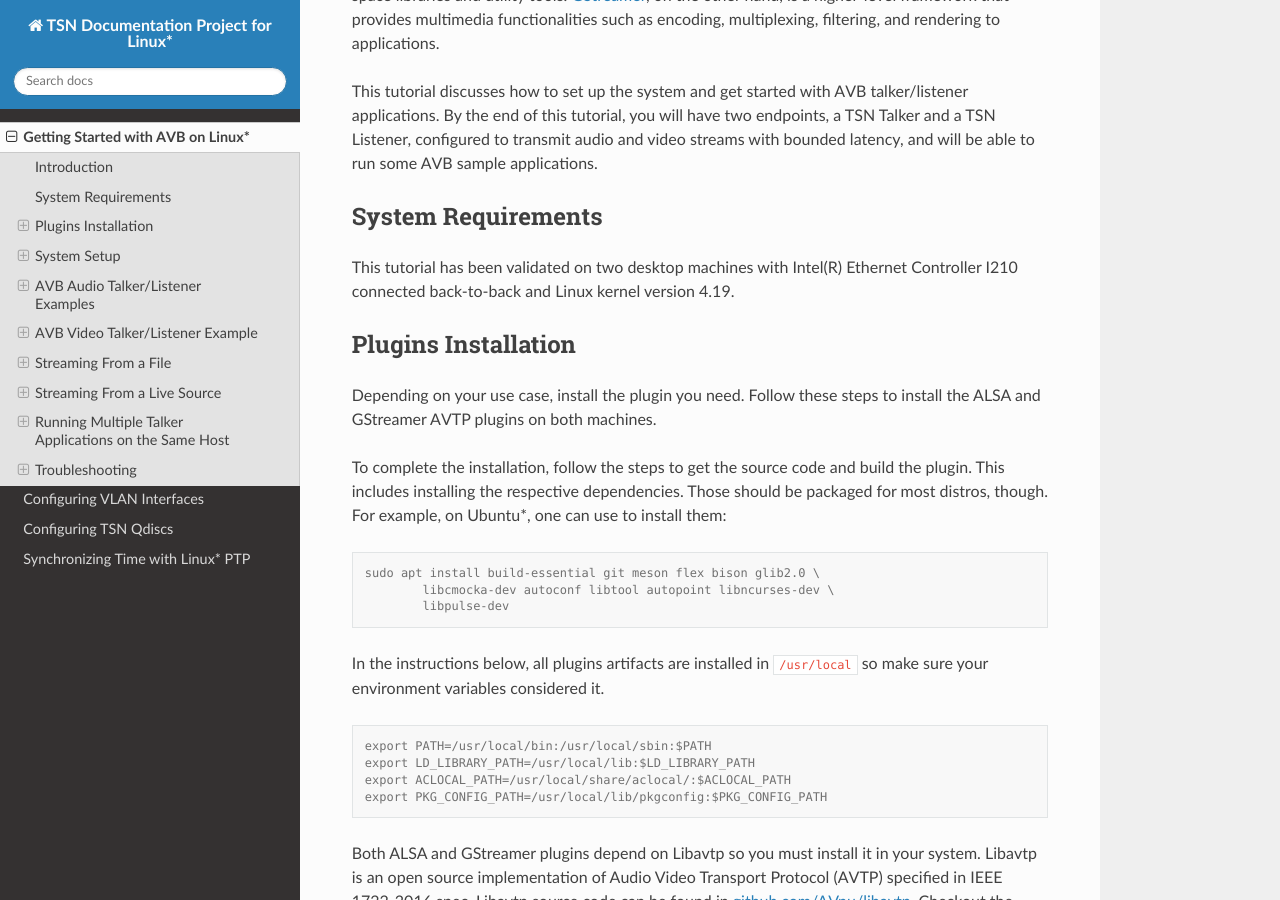
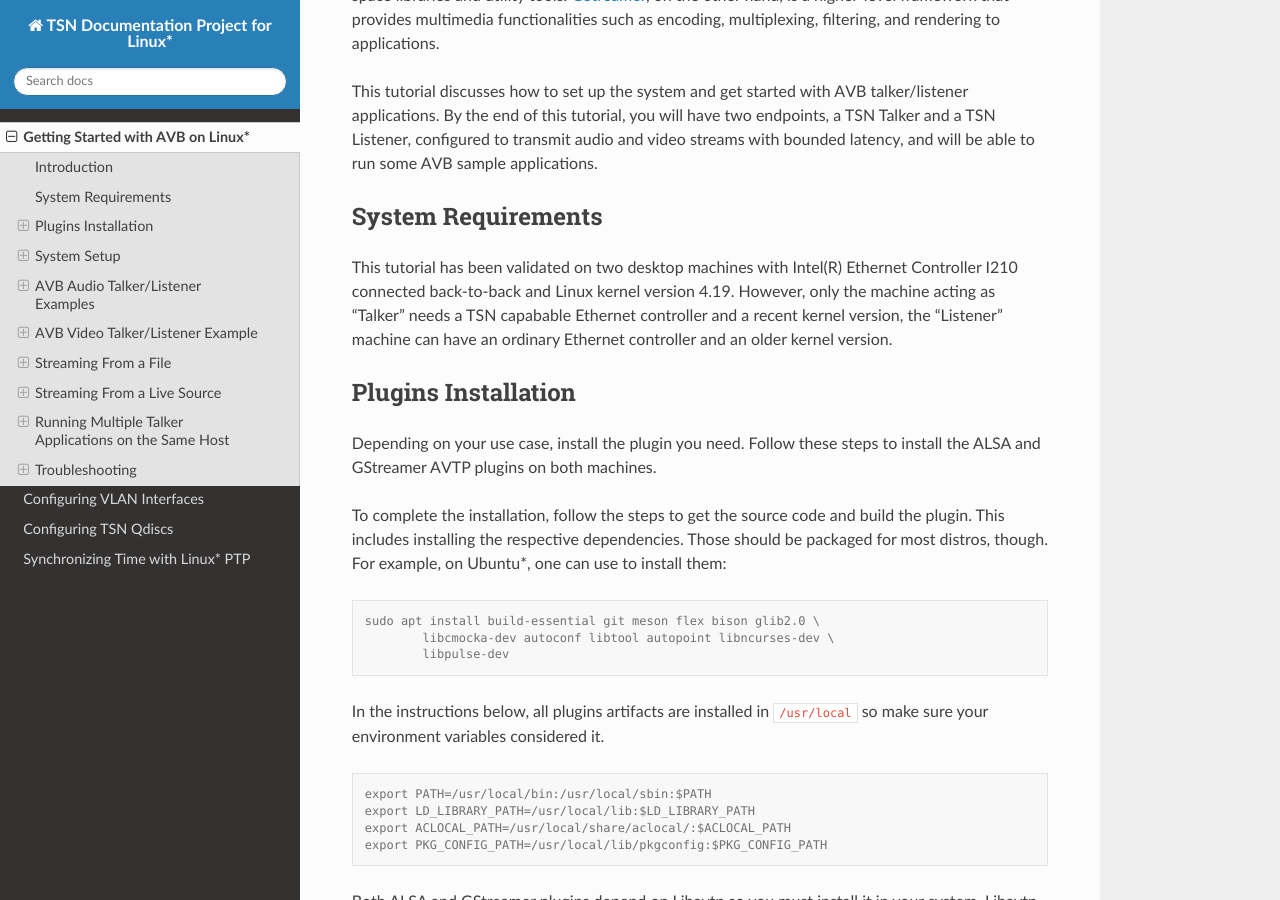
Before and after one commit to Avnu/tsn-doc, a Sphinx documentation site: the page built from source/avb.rst, in a window 1280 px wide and 900 px high, scrolled down 592 px. Built offline with Sphinx 7.4.7 and the Read the Docs theme 2.0.0, drawn with Linux system fonts in a browser that asks for light colours.

Commit message:
avb: Clarify need for TSN capable hardware and kernel on systems
Only the Talker machnine on a TSN system needs capable HW and kernel, so,
let's make it clear on documentation.

```diff
--- a/source/avb.rst
+++ b/source/avb.rst
@@ -37,7 +37,10 @@ System Requirements
 -------------------
 
 This tutorial has been validated on two desktop machines with Intel(R) Ethernet
-Controller I210 connected back-to-back and Linux kernel version 4.19.
+Controller I210 connected back-to-back and Linux kernel version 4.19. However,
+only the machine acting as "Talker" needs a TSN capabable Ethernet controller
+and a recent kernel version, the "Listener" machine can have an ordinary
+Ethernet controller and an older kernel version.
 
 Plugins Installation
 --------------------
```
